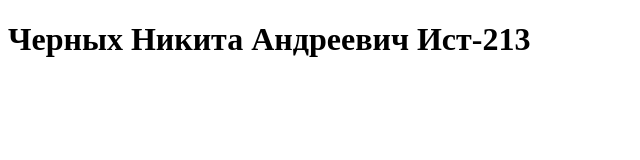
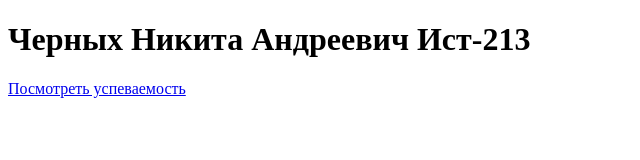
Before and after one commit to zima0sin/rep, a plain HTML site: page index.html in a window 1280 px wide. Shown: the whole page, without its empty margins (0-640 px from the left). Drawn offline with Linux system fonts and the light colour scheme.

Commit message:
Добавлена ссылка на страницу успеваемости

```diff
--- a/index.html
+++ b/index.html
@@ -1,8 +1,10 @@
 <!DOCTYPE html>
 <html>
   <head>
+    <title>Главная страница</title>
   </head>
   <body>
     <h1>Черных Никита Андреевич Ист-213</h1>
+    <p><a href="grades.html">Посмотреть успеваемость</a></p>
   </body>
 </html>
```
